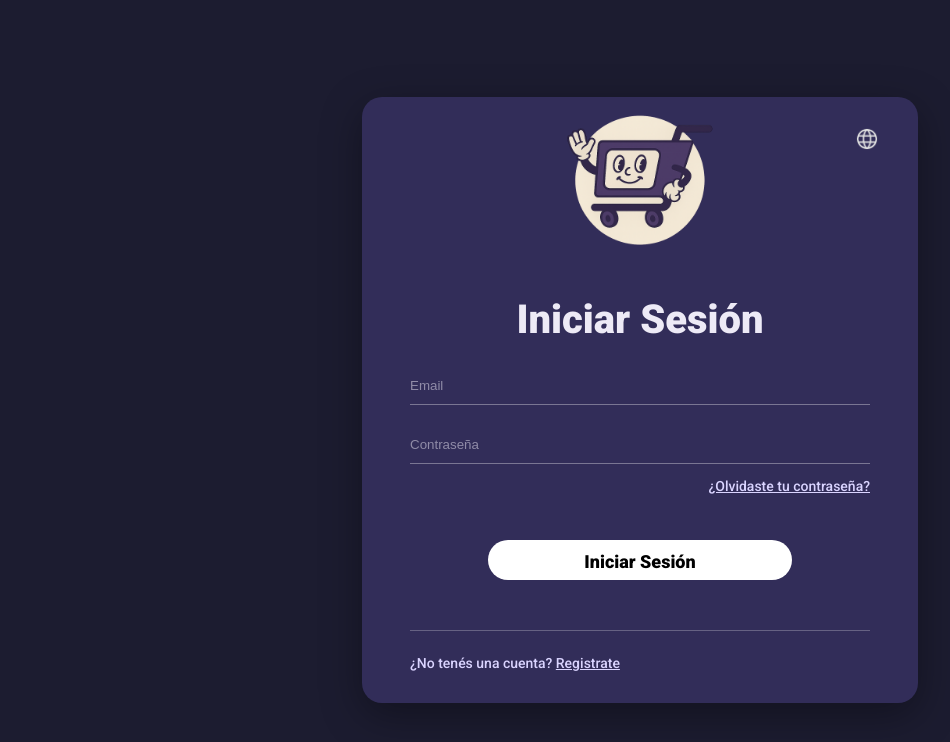
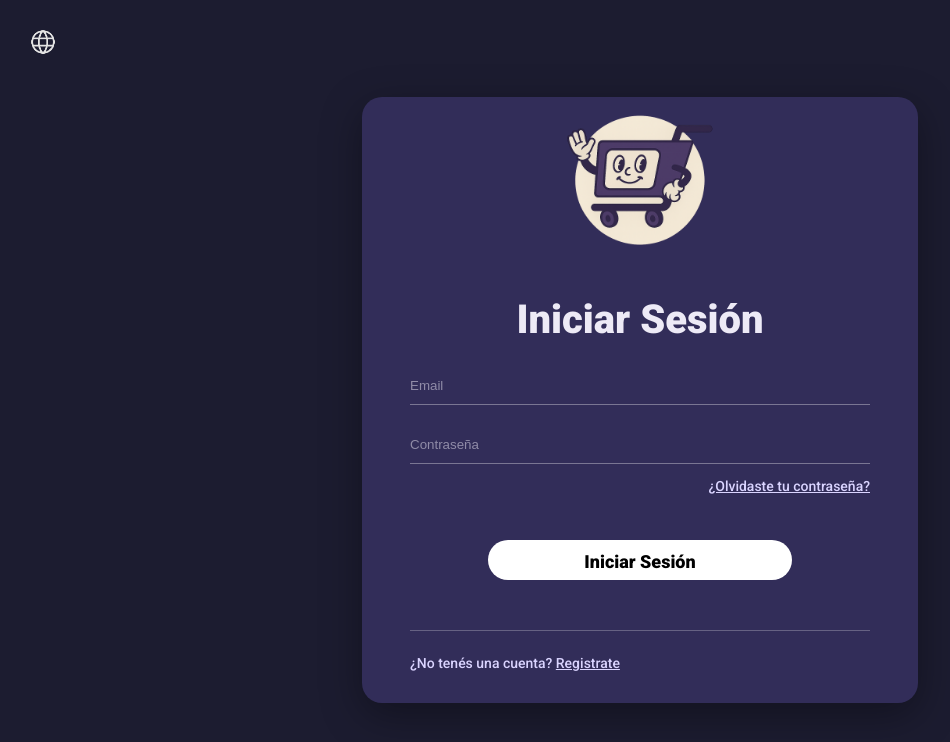
Before and after one commit to Facundolasserre/TP2-HCI, a Vue app in the folder TP2/: page /login in a window 1280 px wide. Shown: the top 742 px of the page, without its empty margins (0-950 px from the left). Built offline with nearby package versions, Linux system fonts and the light colour scheme; no server answers.

Commit message:
Cambie de lugar el boton de lenguaje de login

```diff
--- a/TP2/src/views/auth/LoginView.vue
+++ b/TP2/src/views/auth/LoginView.vue
@@ -1,11 +1,11 @@
 <template>
   <div class="auth-wrapper">
+    <div class="language-switcher">
+      <button @click="toggleLanguage">
+        <img src="@/assets/fonts/language.png" alt="Language" />
+      </button>
+    </div>
     <section class="card">
-      <div class="language-switcher">
-        <button @click="toggleLanguage">
-          <img src="@/assets/fonts/language.png" alt="Language" />
-        </button>
-      </div>
       <!-- Logo -->
       <div class="logo-wrap">
         <div class="logo-circle">
@@ -129,6 +129,7 @@ function toggleLanguage() {
 
 <style scoped>
 .auth-wrapper {
+  position: relative;
   display: flex;
   justify-content: center;
   align-items: center;
@@ -148,19 +149,30 @@ function toggleLanguage() {
 
 .language-switcher {
   position: absolute;
-  top: 20px;
-  right: 20px;
+  top: 24px;
+  left: 24px;
+  z-index: 10;
 }
 
 .language-switcher button {
+  display: flex;
+  align-items: center;
+  justify-content: center;
+  width: 36px;
+  height: 36px;
   background: transparent;
   border: none;
   cursor: pointer;
+  transition: background 0.2s ease, transform 0.2s ease;
+}
+
+.language-switcher button:hover {
+  transform: translateY(-1px);
 }
 
 .language-switcher img {
-  width: 24px;
-  height: 24px;
+  width: 28px;
+  height: 28px;
 }
 
 .logo-wrap { display: flex; justify-content: center; margin-top: -56px; margin-bottom: 6px; }
```
